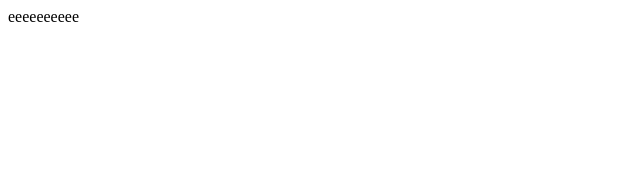
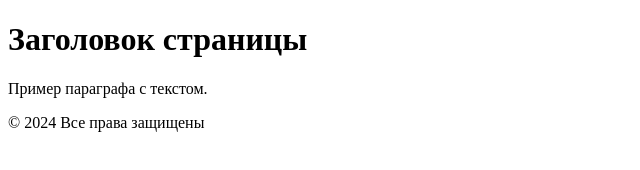
Before and after one commit to truwlsd/first-project, a plain HTML site: page index.html in a window 1280 px wide. Shown: the whole page, without its empty margins (0-640 px from the left). Drawn offline with Linux system fonts and the light colour scheme.

Commit message:
шаблон

```diff
--- a/index.html
+++ b/index.html
@@ -1,2 +1,24 @@
 <!DOCTYPE html>
-<a class="megan">eeeeeeeeee</a>
+<html lang="ru">
+<head>
+    <meta charset="UTF-8">
+    <meta name="viewport" content="width=device-width, initial-scale=1.0">
+    <title>Название страницы</title>
+    <link rel="stylesheet" href="styles.css"> <!-- Подключение CSS -->
+</head>
+<body>
+    <header>
+        <h1>Заголовок страницы</h1>
+    </header>
+
+    <main>
+        <p>Пример параграфа с текстом.</p>
+    </main>
+
+    <footer>
+        <p>&copy; 2024 Все права защищены</p>
+    </footer>
+
+    <script src="script.js"></script> <!-- Подключение JS -->
+</body>
+</html>
```
